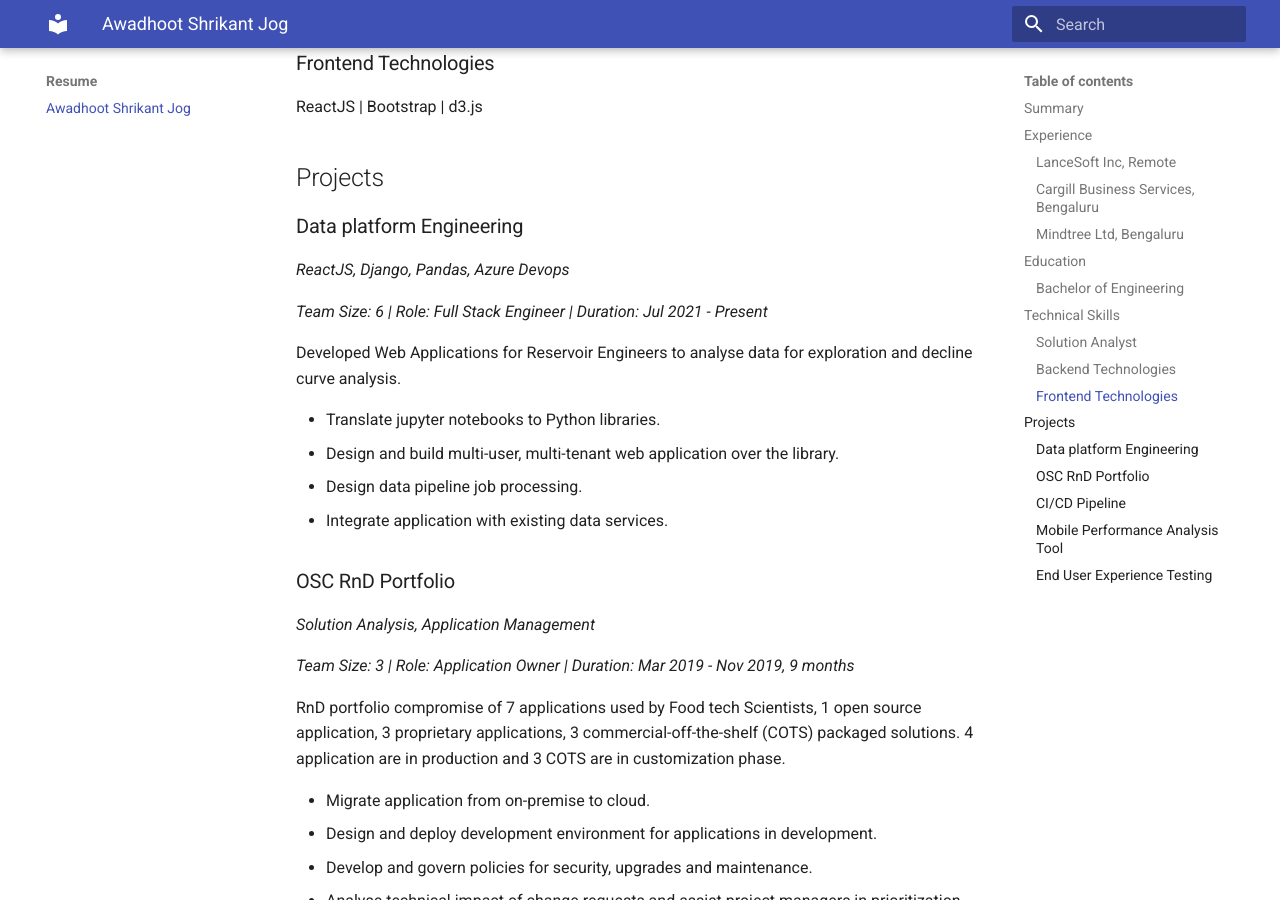
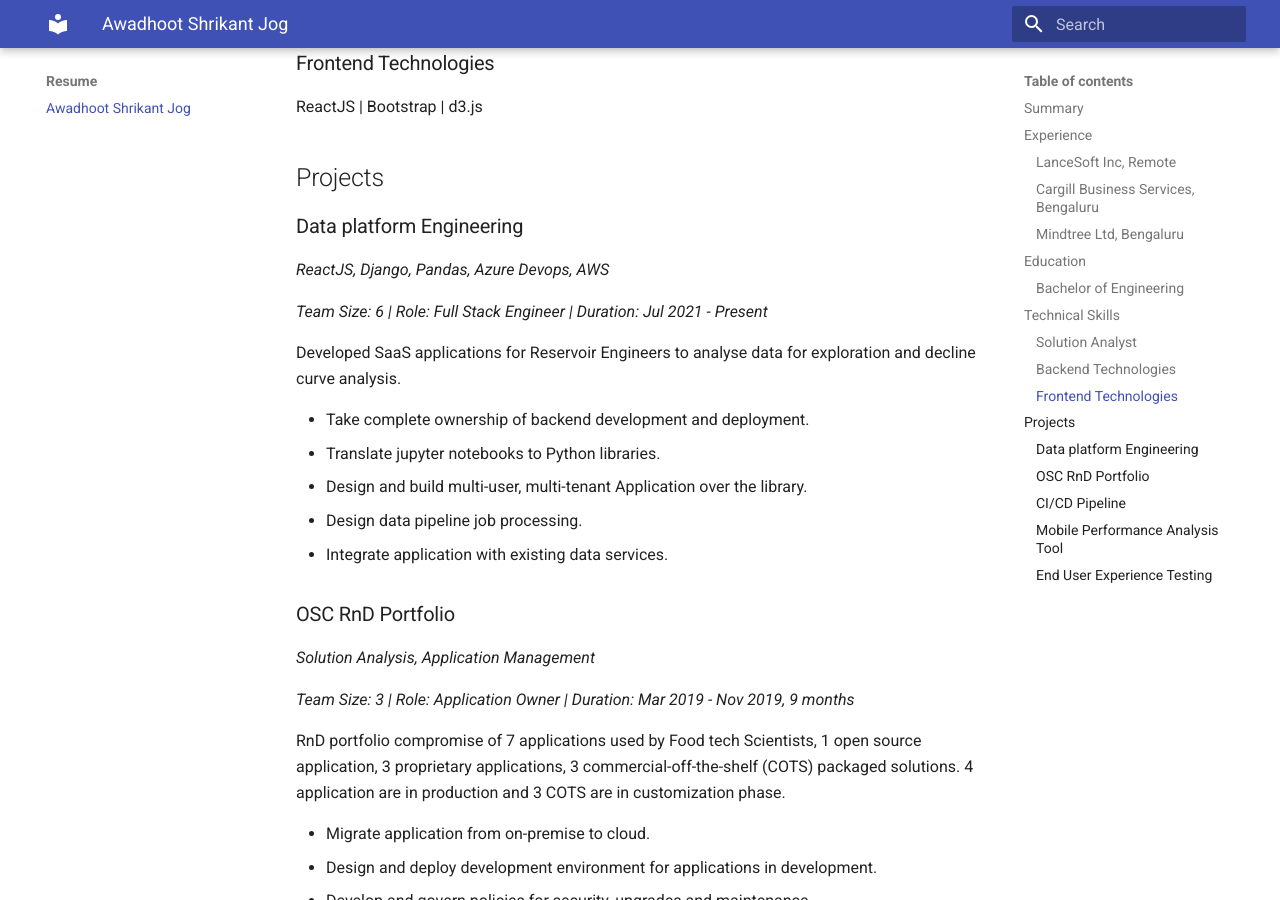
Before and after one commit to jawadhoot/resume, an MkDocs documentation site: the page built from docs/index.md, in a window 1280 px wide and 900 px high, scrolled down 1264 px. Built offline with MkDocs 1.6.1 and Material for MkDocs 9.7.7, drawn with Linux system fonts in a browser that asks for light colours.

Commit message:
add saas

```diff
--- a/docs/index.md
+++ b/docs/index.md
@@ -48,14 +48,15 @@ ReactJS | Bootstrap | d3.js
 
 ### Data platform Engineering
 
-*ReactJS, Django, Pandas, Azure Devops*
+*ReactJS, Django, Pandas, Azure Devops, AWS*
 
 *Team Size: 6 | Role: Full Stack Engineer | Duration: Jul 2021 - Present*
 
-Developed Web Applications for Reservoir Engineers to analyse data for exploration and decline curve analysis.
+Developed SaaS applications for Reservoir Engineers to analyse data for exploration and decline curve analysis.
 
+- Take complete ownership of backend development and deployment.
 - Translate jupyter notebooks to Python libraries.
-- Design and build multi-user, multi-tenant web application over the library.
+- Design and build multi-user, multi-tenant Application over the library.
 - Design data pipeline job processing.
 - Integrate application with existing data services.
 
```
